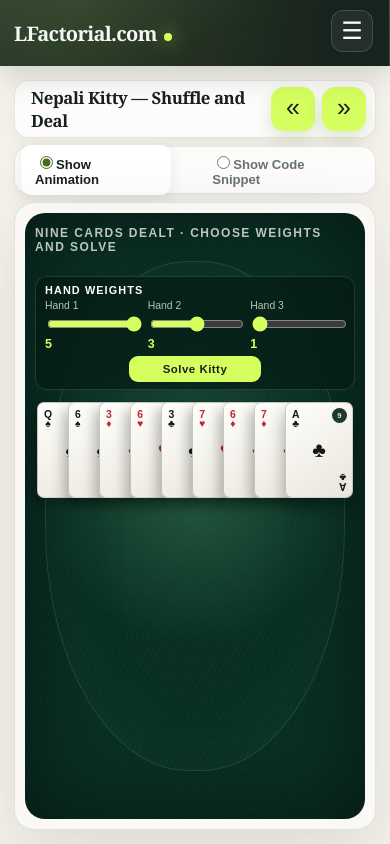
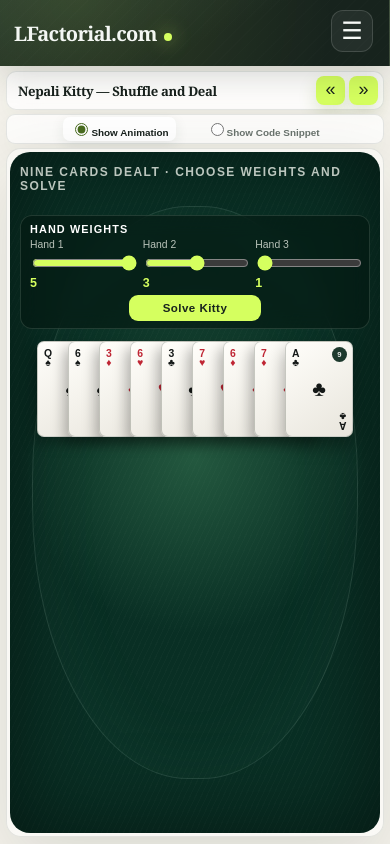
Before and after one commit to L-factorial/home-page, a React (Create React App) app in the folder front-end/: page / in a window 390 px wide. Built offline with nearby package versions, Linux system fonts and the light colour scheme.

Commit message:
Compact animation page layout

```diff
--- a/front-end/src/App1.css
+++ b/front-end/src/App1.css
@@ -2158,3 +2158,157 @@ canvas {
         padding: 4px 6px;
     }
 }
+
+/* Compact shared animation page chrome ----------------------------------- */
+.main-content.simulation-page {
+    padding: 7px 9px 9px;
+}
+
+.simulation-page .main-content-simulation {
+    grid-template-rows: 42px 32px minmax(0, 1fr);
+    gap: 5px;
+}
+
+.simulation-page .main-content-simulation-header {
+    padding: 0 5px 0 11px;
+    border-radius: 10px;
+}
+
+.simulation-page .main-content-simulation-header-title-text {
+    font-size: clamp(.86rem, 1.35vw, 1.08rem);
+}
+
+.simulation-page .main-content-simulation-header-next {
+    gap: 4px;
+}
+
+.simulation-page .double-arrow-btn {
+    width: 31px;
+    height: 31px;
+    padding-bottom: 3px;
+    border-radius: 8px;
+    font-size: 19px;
+}
+
+.simulation-page .main-content-simulation-animation-explaination-toggle {
+    gap: 3px;
+    padding: 2px;
+    border-radius: 9px;
+}
+
+.simulation-page .main-content-simulation-animation-explaination-toggle label {
+    padding: 4px 9px;
+    border-radius: 7px;
+    font-size: .68rem;
+}
+
+.simulation-page .main-content-simulation-animation {
+    padding: 4px;
+}
+
+.simulation-page .main-content-simulation-container-display {
+    border-radius: 15px;
+}
+
+@media only screen and (max-width: 700px) {
+    .main-content.simulation-page {
+        padding: 5px 6px 7px;
+    }
+
+    .simulation-page .main-content-simulation {
+        grid-template-rows: 39px 30px minmax(0, 1fr);
+        gap: 4px;
+    }
+
+    .simulation-page .main-content-simulation-header-title-text {
+        font-size: .82rem;
+    }
+
+    .simulation-page .double-arrow-btn {
+        width: 29px;
+        height: 29px;
+        font-size: 18px;
+    }
+
+    .simulation-page .main-content-simulation-animation-explaination-toggle label {
+        padding: 3px 7px;
+        font-size: .62rem;
+    }
+
+    .simulation-page .main-content-simulation-animation {
+        padding: 3px;
+    }
+}
+
+/* Kitty solution navigation attached to results ------------------------- */
+.kitty-deal-area.ready .kitty-status {
+    min-height: 38px;
+    align-self: end;
+    margin: 0;
+    padding: 4px 8px;
+    gap: 6px 11px;
+    border-radius: 9px 9px 0 0;
+    border-bottom-color: rgba(224, 255, 233, .13);
+    box-shadow: 0 -5px 16px rgba(0, 0, 0, .12);
+}
+
+.kitty-deal-area.ready .kitty-status > span {
+    font-size: .6rem;
+    letter-spacing: .07em;
+}
+
+.kitty-deal-area.ready .kitty-solution-navigation {
+    gap: 6px;
+}
+
+.kitty-deal-area.ready .kitty-solution-navigation button {
+    width: 32px;
+    height: 29px;
+    padding-bottom: 2px;
+    border-radius: 7px;
+    font-size: 1.15rem;
+}
+
+.kitty-deal-area.ready .kitty-solution-navigation strong {
+    min-width: 82px;
+    font-size: .62rem;
+}
+
+.kitty-deal-area.ready .kitty-solution {
+    width: min(100%, 1050px);
+    align-self: start;
+    padding: 7px;
+    background: rgba(4, 24, 17, .32);
+    border: 1px solid rgba(224, 255, 233, .13);
+    border-top: 0;
+    border-radius: 0 0 12px 12px;
+}
+
+@media only screen and (max-width: 700px) {
+    .kitty-deal-area.ready .kitty-status {
+        min-height: 36px;
+        margin: 0;
+        padding: 3px 6px;
+        gap: 4px 7px;
+    }
+
+    .kitty-deal-area.ready .kitty-status > span {
+        width: auto;
+        font-size: .54rem;
+    }
+
+    .kitty-deal-area.ready .kitty-solution-navigation button {
+        width: 30px;
+        height: 27px;
+    }
+
+    .kitty-deal-area.ready .kitty-solution-navigation strong {
+        min-width: 76px;
+        font-size: .57rem;
+    }
+
+    .kitty-deal-area.ready .kitty-solution {
+        width: min(100%, 430px);
+        padding: 5px;
+    }
+}
--- a/front-end/src/components-new-design/Home.js
+++ b/front-end/src/components-new-design/Home.js
@@ -209,7 +209,7 @@ function Home() {
     }
 
     return (
-      <main className="main-content">
+      <main className="main-content simulation-page">
         <div className="main-content-simulation ">
             {header()}
             {toggle()}
```
